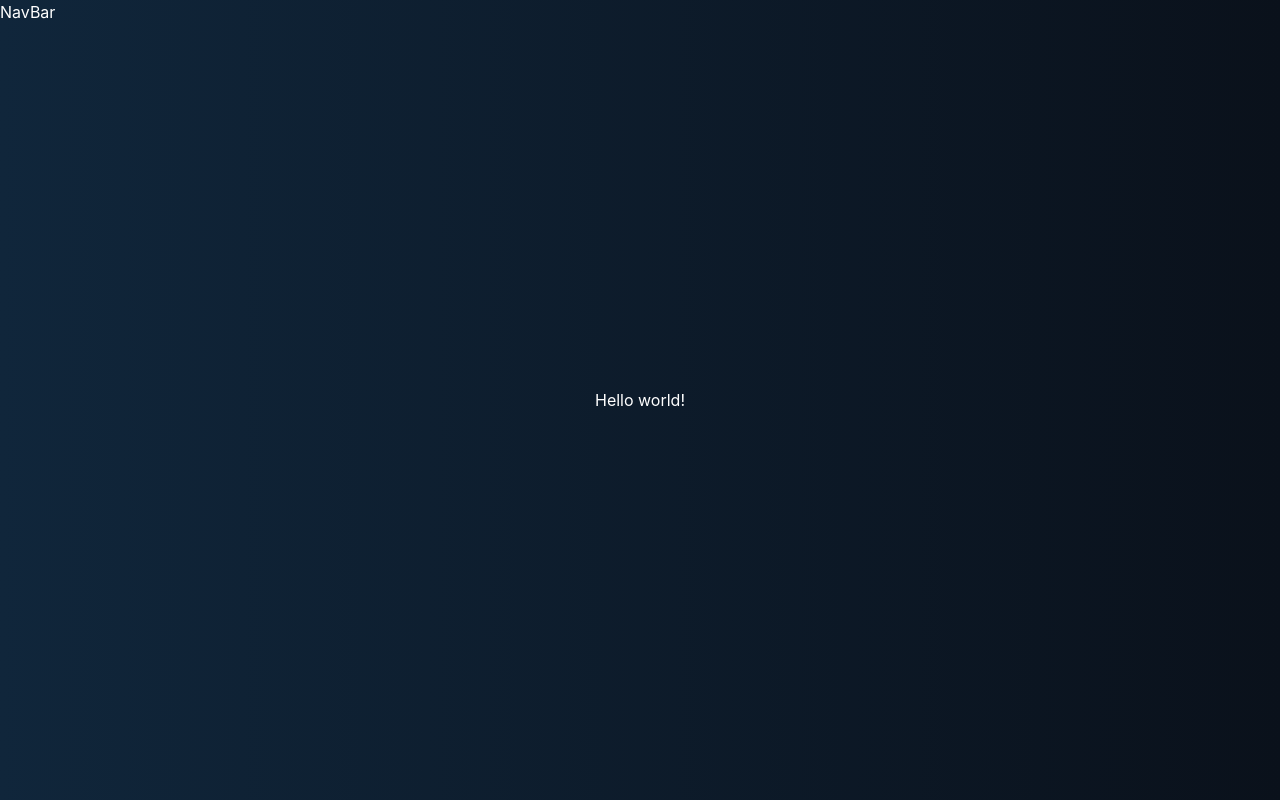
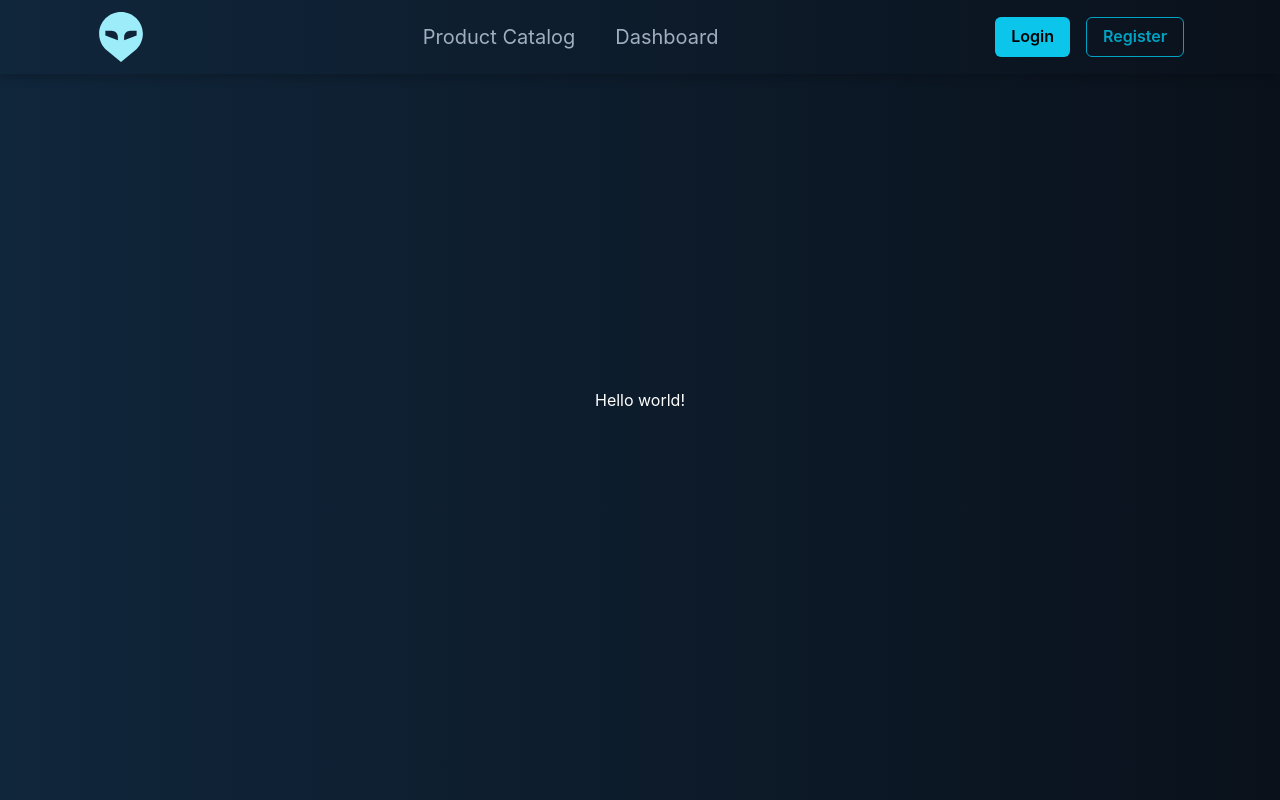
Before and after one commit to AkasDatta/JWT-me-authentication, a React (Vite) app: page / in a window 1280 px wide. Built offline with nearby package versions, Linux system fonts and the light colour scheme.

Commit message:
added navbar

```diff
--- /dev/null
+++ b/src/components/Navbar.jsx
@@ -0,0 +1,98 @@
+import React from "react";
+import {
+  Box,
+  Flex,
+  Image,
+  Button,
+  HStack,
+  Container,
+  Badge,
+  Text,
+} from "@chakra-ui/react";
+import { Link } from "react-router";
+import Logo from "../assets/ecommerce-logo.svg";
+
+const Navbar = () => {
+  return (
+    <Box
+      boxShadow="0 4px 10px rgba(0, 0, 0, 0.2)" // black shadow with opacity
+      py={3}
+      position="fixed"
+      top="0"
+      left="0"
+      right="0"
+      zIndex="1000"
+      bgGradient="linear(to-r, #10263b, #0a111b)"
+    >
+      <Container maxW="6xl" px={{ base: 4, md: 8 }}>
+        <Flex align="center" justify="space-between" flexWrap="wrap">
+          {/* Logo */}
+          <Link to="/">
+            <Image
+              src={Logo}
+              alt="E-commerce Logo"
+              boxSize="50px"
+              objectFit="contain"
+            />
+          </Link>
+
+          {/* Product Catalog */}
+          <Box
+            display="flex"
+            gap={{ base: 4, md: 10 }}
+            mx={{ base: 2, md: 20 }}
+            mt={{ base: 2, md: 0 }}
+          >
+            <Link to="/product">
+              <Text
+                fontSize={{ base: "md", md: "xl" }}
+                _hover={{ color: "blue.300" }}
+                color="gray.400"
+              >
+                Product Catalog
+              </Text>
+            </Link>
+
+            <Link to="/dashboard">
+              <Text
+                fontSize={{ base: "md", md: "xl" }}
+                _hover={{ color: "blue.300" }}
+                color="gray.400"
+              >
+                Dashboard
+              </Text>
+            </Link>
+          </Box>
+
+          {/* Navigation Buttons */}
+          <HStack
+            display={{ base: "none", md: "flex" }}
+            spacing={{ base: 2, md: 4 }}
+            mt={{ base: 2, md: 0 }}
+          >
+            <Link to="/login">
+              <Button
+                colorScheme="cyan"
+                color="black"
+                size={{ base: "sm", md: "md" }}
+              >
+                Login
+              </Button>
+            </Link>
+            <Link to="/register">
+              <Button
+                variant="outline"
+                colorScheme="cyan"
+                size={{ base: "sm", md: "md" }}
+              >
+                Register
+              </Button>
+            </Link>
+          </HStack>
+        </Flex>
+      </Container>
+    </Box>
+  );
+};
+
+export default Navbar;
--- a/src/layout/MainLayout.jsx
+++ b/src/layout/MainLayout.jsx
@@ -1,6 +1,7 @@
 import { Box } from "@chakra-ui/react";
 import React from "react";
 import { Outlet } from "react-router";
+import Navbar from "../components/Navbar";
 
 const MainLayout = () => {
   return (
@@ -15,9 +16,7 @@
       alignItems="center"
     >
       {/* navbar */}
-      <Box pos={"fixed"} top={0} left={0} w={"100%"} color={"white"}>
-        NavBar
-      </Box>
+      <Navbar></Navbar>
       <Outlet></Outlet>
     </Box>
   );
```
Also changed, not shown: src/assets/ecommerce-logo.svg (added).
